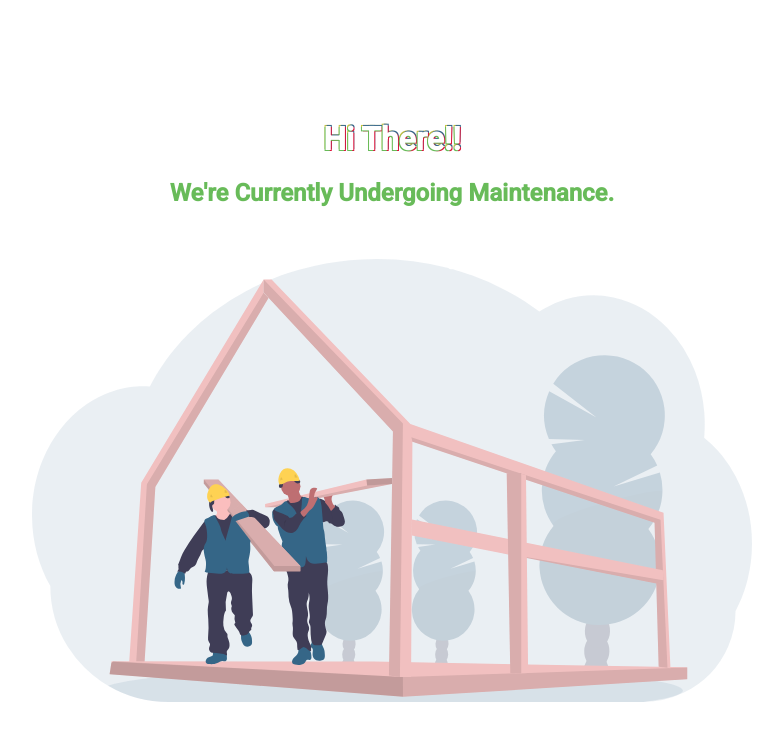
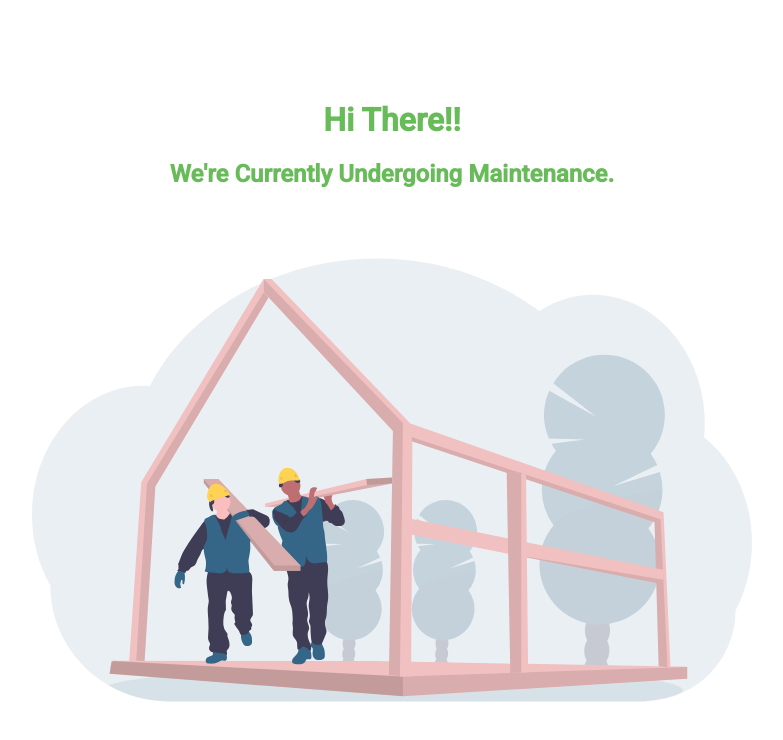
Before and after one commit to Obelem/upperoom_under_construction, a plain HTML site: page index.html in a window 1280 px wide. Shown: the whole page, without its empty margins (248-1031 px from the left). Drawn offline with Linux system fonts and the light colour scheme.

Commit message:
setting up site

```diff
--- a/index.html
+++ b/index.html
@@ -12,7 +12,7 @@
 </head>
 <body>
     <div class="root-container">
-        <div>
+        <div class="headings-container">
             <h1>Hi There!!</h1>
             <h2>We're Currently Undergoing Maintenance.</h2>
         </div>
--- a/style.css
+++ b/style.css
@@ -16,15 +16,12 @@ body {
     min-height: 30rem;
 }
 
+.headings-container {
+    text-align: center;
+}
+
 h1 {
-    color: white;
-    text-shadow: 5px 4px 11px #68bb59, 0 2px 5px #68bb59;
-  text-align: center;
-
-  text-shadow: -1px 1px 0 #68bb59,
-	1px 1px 0 crimson,
-	1px -1px 0 #356687,
-	-1px -1px 0 #c6c23f;
+    color: #68bb59;
 }
 
 h2 {
@@ -34,4 +31,5 @@ h2 {
 .banner-img {
     width: 45rem;
     width: min(45rem, 80vw);
+    height: 30rem;
 }
```
